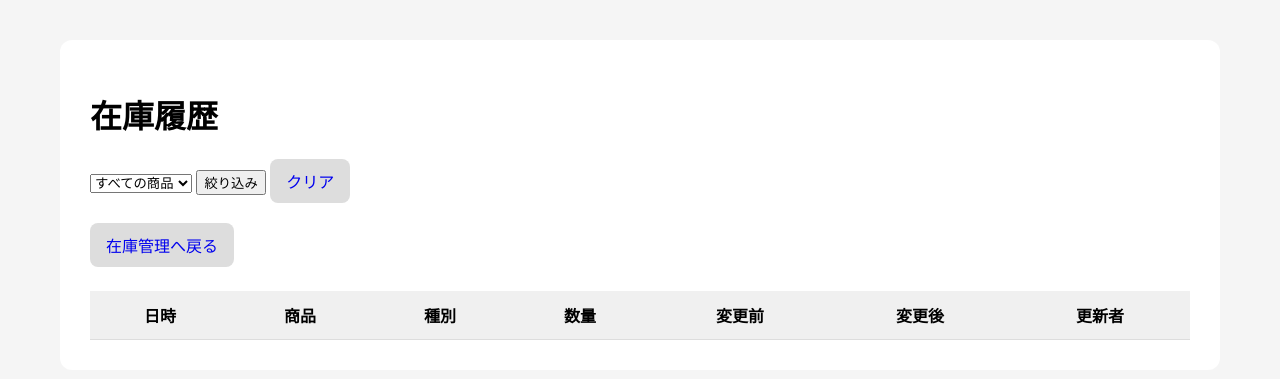
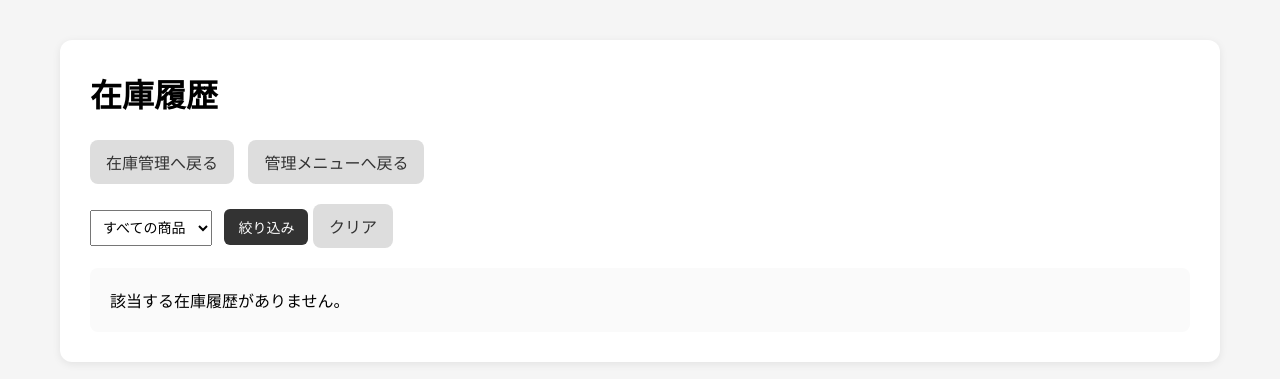
Before and after one commit to 0501f373/login-app, a Django app: page /management/stock/history/ in a window 1280 px wide. Shown: the top 379 px of the page. Run offline with Django 5.2, Linux system fonts and the light colour scheme; the visitor is signed in with stand-in values (Sample User, id 1); data comes from the database, SQL or seed files in the repository; lists and menus that the app fills with data are empty.

```diff
--- a/templates/accounts/stock_history_list.html
+++ b/templates/accounts/stock_history_list.html
@@ -17,15 +17,46 @@
             background: white;
             padding: 30px;
             border-radius: 12px;
+            box-shadow: 0 2px 8px rgba(0,0,0,0.08);
+        }
+
+        h1 {
+            margin-top: 0;
+            margin-bottom: 24px;
+        }
+
+        .top-links {
+            margin-bottom: 20px;
         }
 
         .btn {
             display: inline-block;
             padding: 10px 16px;
             background: #ddd;
+            color: #333;
             text-decoration: none;
             border-radius: 8px;
             margin-right: 10px;
+        }
+
+        form {
+            margin-bottom: 20px;
+        }
+
+        select {
+            padding: 8px;
+            font-size: 14px;
+            margin-right: 8px;
+        }
+
+        button {
+            padding: 8px 14px;
+            border: none;
+            border-radius: 6px;
+            background: #333;
+            color: white;
+            cursor: pointer;
+            font-size: 14px;
         }
 
         table {
@@ -37,10 +68,28 @@
         th, td {
             padding: 12px;
             border-bottom: 1px solid #ddd;
+            text-align: left;
+            vertical-align: middle;
         }
 
         th {
             background: #f0f0f0;
+        }
+
+        .in-text {
+            color: #2e7d32;
+            font-weight: bold;
+        }
+
+        .out-text {
+            color: #c62828;
+            font-weight: bold;
+        }
+
+        .empty {
+            background: #fafafa;
+            padding: 20px;
+            border-radius: 8px;
         }
     </style>
 </head>
@@ -48,7 +97,12 @@
     <div class="container">
         <h1>在庫履歴</h1>
 
-        <form method="get" style="margin: 20px 0;">
+        <div class="top-links">
+            <a href="{% url 'stock_management' %}" class="btn">在庫管理へ戻る</a>
+            <a href="{% url 'management_menu' %}" class="btn">管理メニューへ戻る</a>
+        </div>
+
+        <form method="get">
             <select name="product">
                 <option value="">すべての商品</option>
                 {% for product in products %}
@@ -61,13 +115,12 @@
             <a href="{% url 'stock_history_list' %}" class="btn">クリア</a>
         </form>
 
-        <a href="{% url 'stock_management' %}" class="btn">在庫管理へ戻る</a>
-
+        {% if histories %}
             <table>
                 <thead>
                     <tr>
                         <th>日時</th>
-                    <th>商品</th>
+                        <th>商品名</th>
                         <th>種別</th>
                         <th>数量</th>
                         <th>変更前</th>
@@ -80,13 +133,23 @@
                     <tr>
                         <td>{{ history.created_at|date:"Y/m/d H:i" }}</td>
                         <td>{{ history.product.name }}</td>
-                    <td>{{ history.get_stock_type_display }}</td>
+                        <td>
+                            {% if history.stock_type == "in" %}
+                                <span class="in-text">入庫</span>
+                            {% else %}
+                                <span class="out-text">出庫</span>
+                            {% endif %}
+                        </td>
                         <td>{{ history.quantity }}</td>
                         <td>{{ history.before_stock }}</td>
                         <td>{{ history.after_stock }}</td>
                         <td>
                             {% if history.updated_by %}
+                                {% if history.updated_by.first_name %}
                                     {{ history.updated_by.first_name }}
+                                {% else %}
+                                    {{ history.updated_by.username }}
+                                {% endif %}
                             {% else %}
                                 不明
                             {% endif %}
@@ -95,6 +158,11 @@
                     {% endfor %}
                 </tbody>
             </table>
+        {% else %}
+            <div class="empty">
+                該当する在庫履歴がありません。
+            </div>
+        {% endif %}
     </div>
 </body>
 </html>
```
Lines whose indentation alone changed are shown as unchanged.
